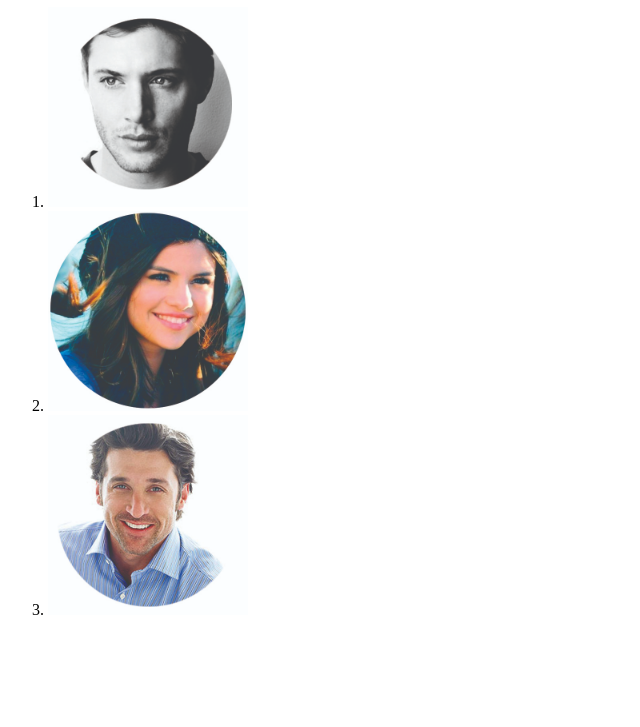
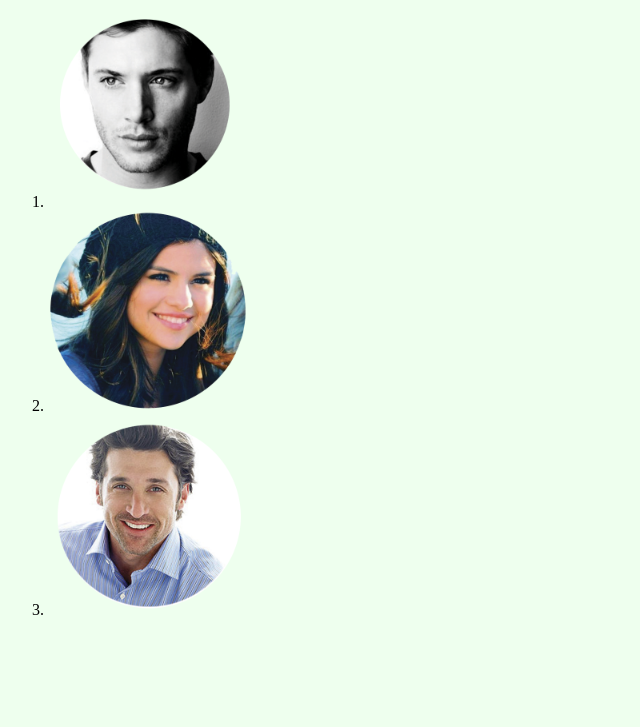
Before and after one commit to priscillajlchan/a4-mani-travi, a plain HTML site: page index.html in a window 1280 px wide. Shown: the part 73-800 px from the top of the page, without its empty margins (0-640 px from the left). Drawn offline with Linux system fonts and the light colour scheme.

Commit message:
design
tried to add some other stuff to make it look 'pretty' :)

```diff
--- a/index.html
+++ b/index.html
@@ -1,36 +1,43 @@
 <!doctype html>
 <html>
 	<head>
+
 		<title>Celebrity Guess Who?</title>
 		<meta charset="utf-8">
 		<script src="jquery-1.9.1.min.js"></script>
 		<script src="scripts.js"></script>
+		<style>
+		body {
+				background-color: #eeffee;
+
+			}
+		</style>
+
+	</head>
 
 
-	</head>
 	<body>
-
-
 		<div id="wrapper">
 			<h1>Celebrity Guess Who?</h1>
 
 
 			<ol id="alist">
 				<li class="celebs name" data-alist="Jesen Ackles">
-					<img src="images/jensen.jpg" alt="" width="200" height="200">
+					<img src="images/jensen.png" alt="" width="200" height="200">
 				</li>
 
 				<li class="celebs name" data-alist="Selena Gomez">
-					<img src="images/selena.jpg" alt="" width="200" height="200">
+					<img src="images/selena.png" alt="" width="200" height="200">
 				</li>
 
 				<li class="celebs name" data-alist="Patrick Dempsey">
-					<img src="images/patrick.jpg" alt="" width="200" height="200">
+					<img src="images/patrick.png" alt="" width="200" height="200">
 				</li>
 
 
 			</ol>
 
+
 		</div>
 	</body>
 </html>
```
Also changed, not shown: images/jensen.jpg (deleted), images/jensen.png (added), images/patrick.jpg (deleted), images/patrick.png (added), images/selena.jpg (deleted), images/selena.png (added), 2 other files.
